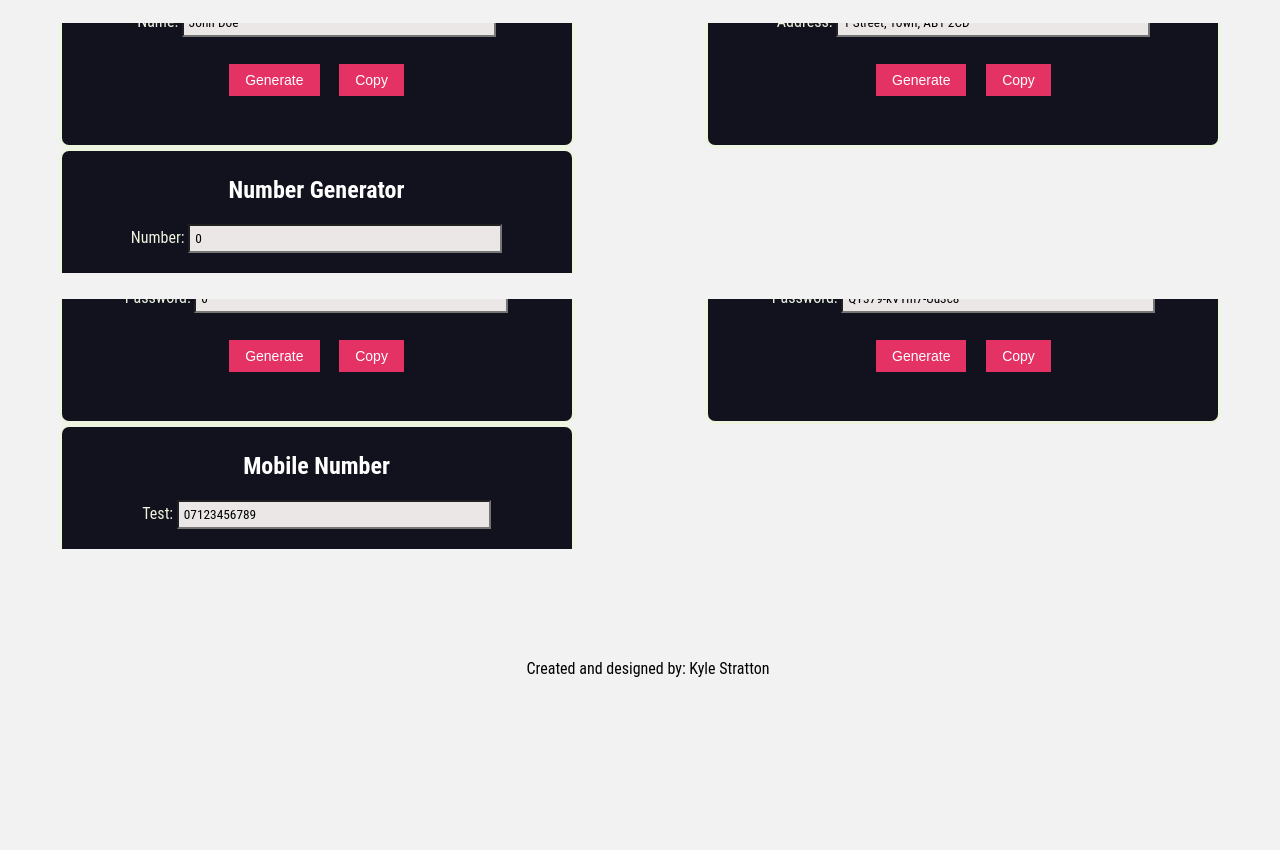
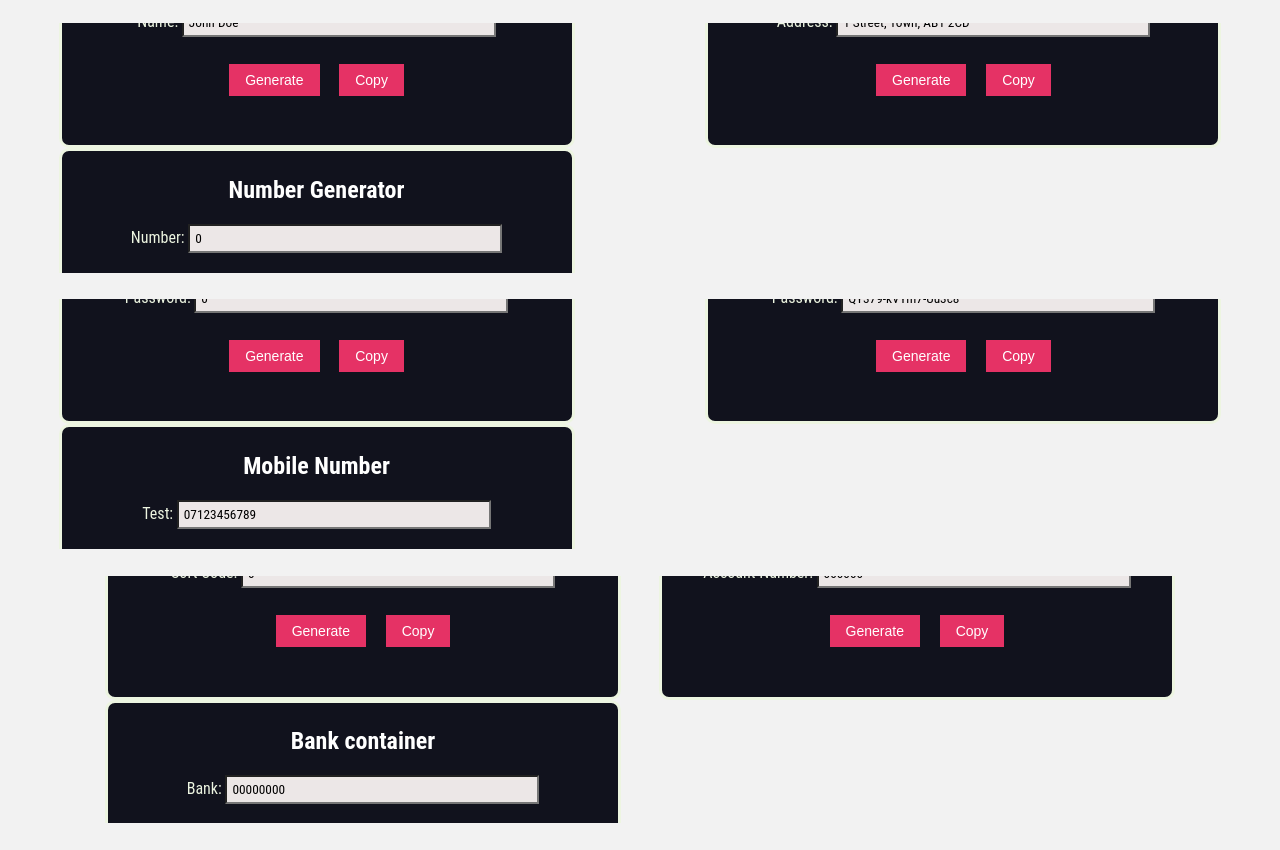
Before and after one commit to kyleastratton/generator-v2, a plain HTML site: page index.html in a window 1280 px wide. Shown: the part 102-952 px from the top of the page. Before the commit the page ends 800 px from the top, so only its background shows below. Drawn offline with Linux system fonts and the light colour scheme.

Commit message:
Adding sort code, account number, and bank cards

```diff
--- a/app.js
+++ b/app.js
@@ -240,3 +240,58 @@ function assignMobile() {
     const mobileNumber = "07" + generateMobileNumber(9);
     document.getElementById("mobilenumber").value = mobileNumber;
 }
+
+//TODO: Generate sort code
+
+function generateNumber(length) {
+    var result           = '';
+    var characters       = '1234567890';
+    var charactersLength = characters.length;
+    for ( var i = 0; i < length; i++ ) {
+      result += characters.charAt(Math.floor(Math.random() * charactersLength));
+   }
+   return result;
+}
+
+function assignSortCode() {
+    const sortcode1 = generateNumber(6)
+    document.getElementById("generatedSortCode").value = sortcode1;
+}
+
+function copySortCode() {
+    var copyText = document.getElementById("generatedSortCode");
+    copyText.select();
+    copyText.setSelectionRange(0, 99999)
+    document.execCommand("copy");
+}
+
+//TODO: Generate account number
+
+function assignAccountNumber() {
+    const accountnumber1 = generateNumber(8)
+    document.getElementById("generatedAccountNumber").value = accountnumber1;
+}
+
+function copySortCode() {
+    var copyText = document.getElementById("generatedAccountNumber");
+    copyText.select();
+    copyText.setSelectionRange(0, 99999)
+    document.execCommand("copy");
+}
+
+// TODO: Banks
+
+const banks = ['Bank of Scotland', 'Halifax', 'Lloyds', 'Royal Bank of Scotland', 'NatWest', 'HSBC', 'Barclays', 'Clydesdale', 'Virgin Money', 'Santander', 'Nationwide Building Society', 'Bank of Ireland', 'Metro Bank', 'TSB Bank', 'Starling', 'Monzo', 'Tide', 'Yorkshire Building Society', 'Bank of Ireland']
+
+function generateBank() {
+    getBanks = Math.floor(Math.random() * banks.length);
+    let generatedBank = banks[getBanks];
+    document.getElementById("generatedBankContainer").value = generatedBank;
+}
+
+function copyBank() {
+    var copyText = document.getElementById("generatedBankContainer");
+    copyText.select();
+    copyText.setSelectionRange(0, 99999)
+    document.execCommand("copy");
+  }
--- a/index.html
+++ b/index.html
@@ -75,12 +75,47 @@
 
 </div>
 
+<div id="maincontainer" class="flex-container">
+
+    <div class="flex-container">
+
+        <div class="sortcodecontainer">
+            <h2>Sort Code Generator</h2>
+            <div id="card3">
+                Sort Code: <input class="textarea" type="text" id="generatedSortCode" value="0"> <br><br>
+                <button class="button" onclick="assignSortCode()">Generate</button>
+                <button class="button" onclick="copySortCode()">Copy</button>
+            </div>
+        </div>
+
+        <div class="accountnumbercontainer">
+            <h2>Account Number Generator</h1>
+            <div id="card4">
+                Account Number: <input class ="textarea" type="text" id="generatedAccountNumber" value="000000"> <br><br>
+                <button class="button" onclick="assignAccountNumber()">Generate</button>
+                <button class="button" onclick="copyAccountNumber()">Copy</button>
+            </div>
+        </div>
+
+        <div class="bankcontainer">
+            <h2>Bank container</h1>
+            <div id="card4">
+                Bank: <input class ="textarea" type="text" id="generatedBankContainer" value="00000000"> <br><br>
+                <button class="button" onclick="generateBank()">Generate</button>
+                <button class="button" onclick="copyBank">Copy</button>
+            </div>
+        </div>
+    </div>
+</div>
+
 </body>
 
-
+<!---
 <footer>
     <p id="footer-text">Created and designed by: Kyle Stratton</p>
 </footer>
+-->
+
 
 
 </html>
--- a/style.css
+++ b/style.css
@@ -107,6 +107,36 @@ h2 {
   width: 500px;
 }
 
+.sortcodecontainer {
+  border: solid #edf5e1;
+  background-color: #11121d;
+  border-radius: 10px;
+  padding: 5px;
+  text-align: center;
+  height: 200px;
+  width: 500px;
+}
+
+.accountnumbercontainer {
+  border: solid #edf5e1;
+  background-color: #11121d;
+  border-radius: 10px;
+  padding: 5px;
+  text-align: center;
+  height: 200px;
+  width: 500px;
+}
+
+.bankcontainer {
+  border: solid #edf5e1;
+  background-color: #11121d;
+  border-radius: 10px;
+  padding: 5px;
+  text-align: center;
+  height: 200px;
+  width: 500px;
+}
+
 .button {
   background-color: #e53265;
   border: none;
```
